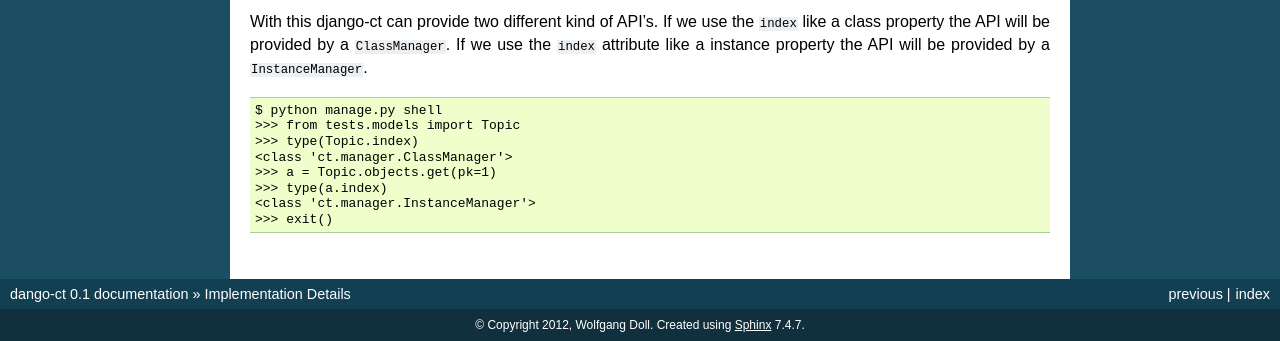
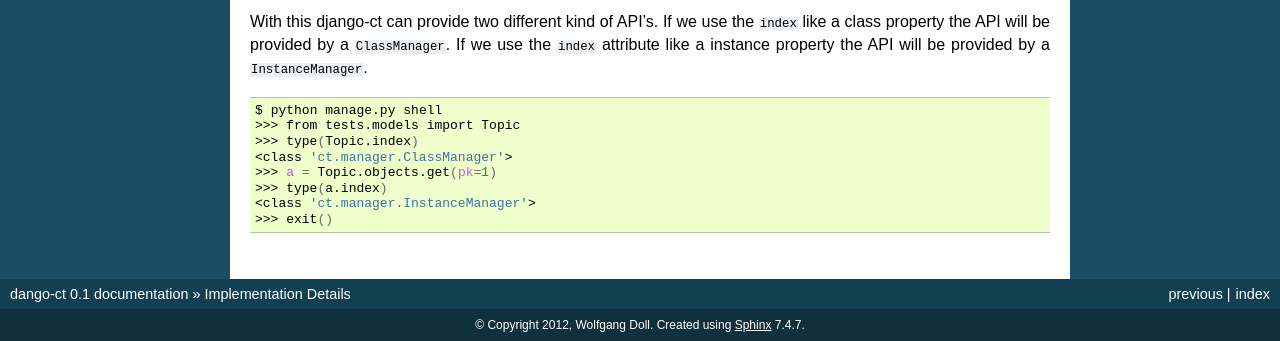
Before and after one commit to wodo/django-ct, a Sphinx documentation site: the page built from docs/implementation.rst, in a window 1280 px wide and 900 px high, scrolled down 1620 px, cut to the strip 559-900 px from the top of the window. Built offline with Sphinx 7.4.7, drawn with Linux system fonts in a browser that asks for light colours.

```diff
--- a/docs/implementation.rst
+++ b/docs/implementation.rst
@@ -126,7 +126,7 @@
 like a class property the API will be provided by a ``ClassManager``. If we use the ``index``
 attribute like a instance property the API will be provided by a ``InstanceManager``.
 
-.. code::
+.. code-block:: bash
 
     $ python manage.py shell
     >>> from tests.models import Topic
```
